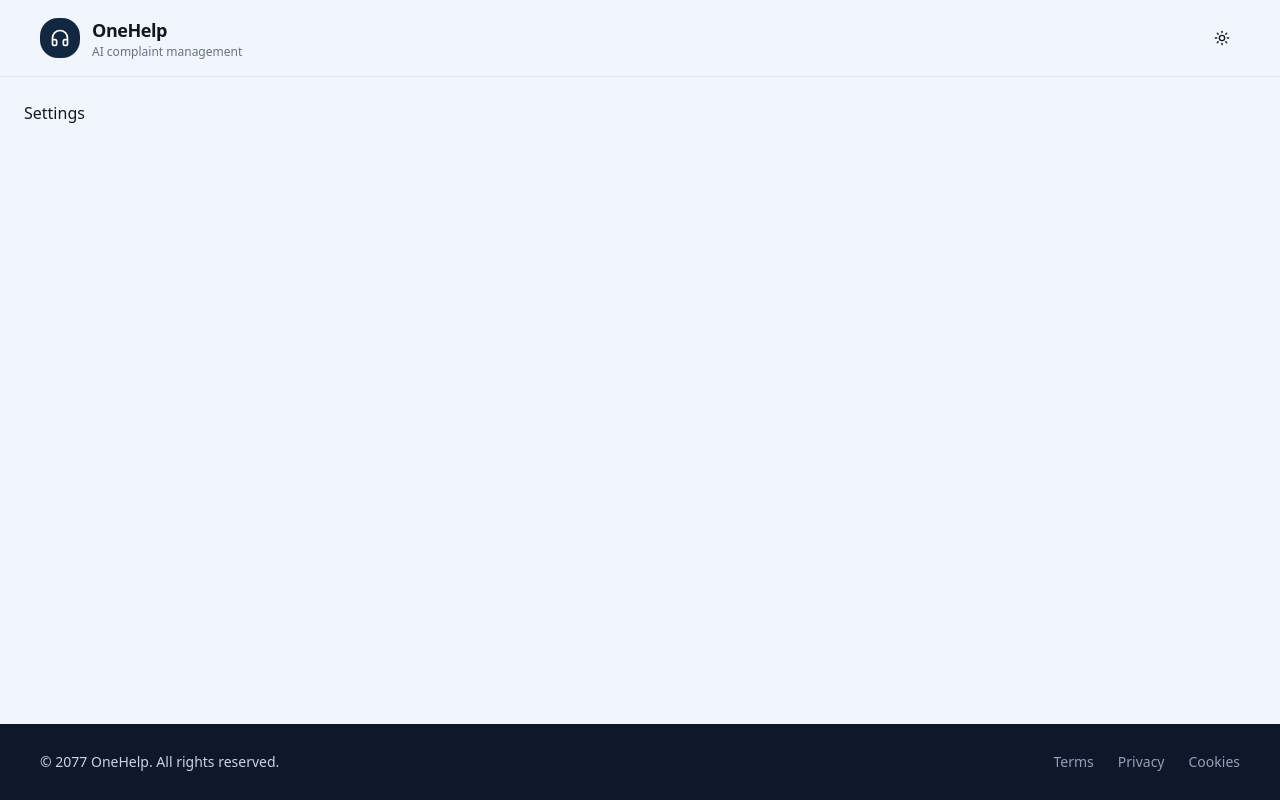
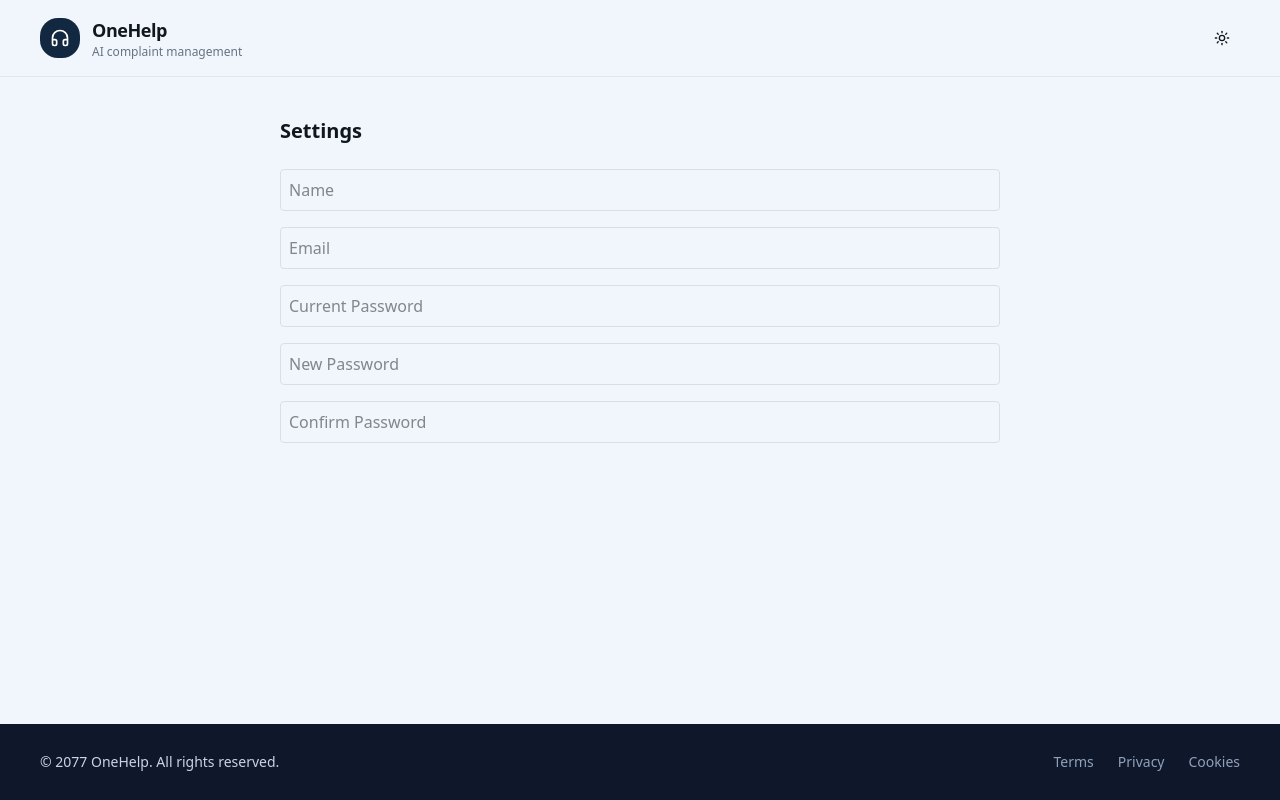
Before and after one commit to Hamdhan7/resolve, a Next.js app: page /customer/update-profile in a window 1280 px wide. Built offline with nearby package versions, Linux system fonts and the light colour scheme.

Commit message:
add basic settings form fields

```diff
--- a/app/customer/update-profile/page.tsx
+++ b/app/customer/update-profile/page.tsx
@@ -8,8 +8,16 @@ export default function SettingsPage() {
     <main className="flex min-h-screen flex-col">
       <Navbar />
 
-      <section className="flex-1 p-6">
-        <h1>Settings</h1>
+      <section className="mx-auto w-full max-w-3xl flex-1 px-6 py-10">
+        <h1 className="text-xl font-semibold mb-6">Settings</h1>
+
+        <div className="space-y-4">
+          <input placeholder="Name" className="w-full border p-2 rounded" />
+          <input placeholder="Email" className="w-full border p-2 rounded" />
+          <input placeholder="Current Password" className="w-full border p-2 rounded" />
+          <input placeholder="New Password" className="w-full border p-2 rounded" />
+          <input placeholder="Confirm Password" className="w-full border p-2 rounded" />
+        </div>
       </section>
 
       <Footer />
```
